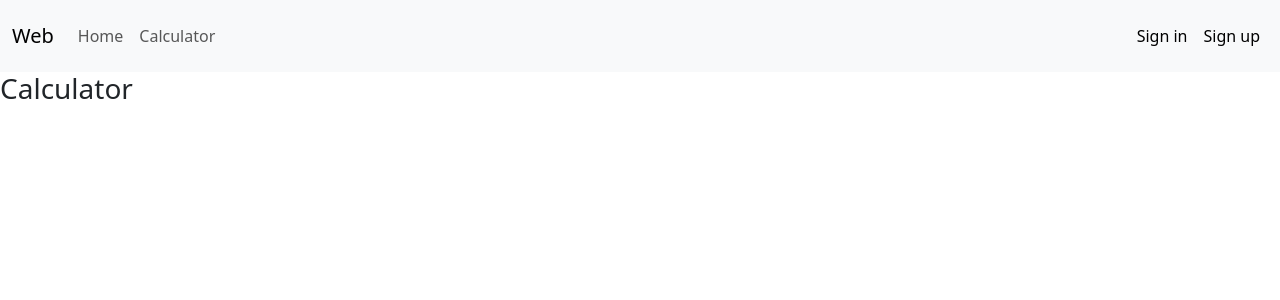
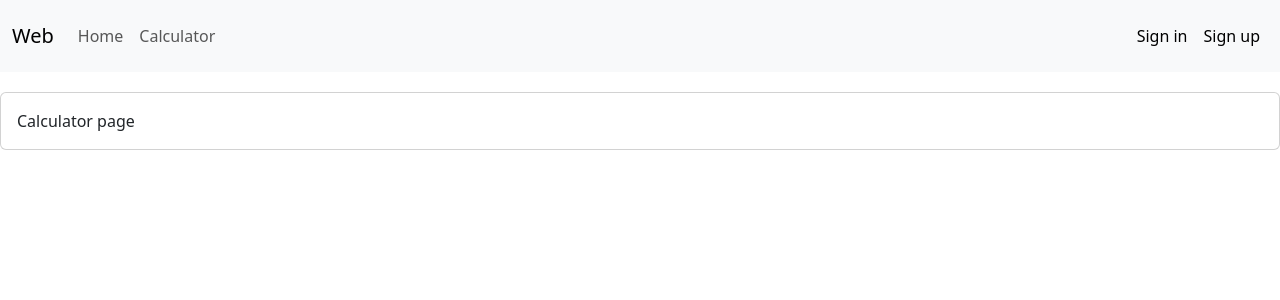
Before and after one commit to goodkillerchen/react-calculator-app, a React (Create React App) app: page /calculator in a window 1280 px wide. Shown: the top 300 px of the page. Built offline with nearby package versions, Linux system fonts and the light colour scheme.

Commit message:
base added

```diff
--- /dev/null
+++ b/src/component/content/Base.jsx
@@ -0,0 +1,20 @@
+import React, { Component } from 'react';
+
+
+
+class Base extends Component {
+    state = {  }
+    render() {
+        return (
+            <>
+                <div class='card' style={{marginTop: "20px"}}>
+                    <div className='card-body'>
+                        {this.props.children}
+                    </div>
+                </div>
+            </>
+        );
+    }
+}
+
+export default Base;
--- a/src/component/content/Calculator.jsx
+++ b/src/component/content/Calculator.jsx
@@ -1,12 +1,14 @@
 import React, { Component } from 'react';
-
+import Base from './Base';
 
 class Calculator extends Component {
     state = {  }
     render() {
         return (
             <>
-                <h3>Calculator</h3>
+                <Base>
+                    Calculator page
+                </Base>
             </>
         );
     }
--- a/src/component/content/Home.jsx
+++ b/src/component/content/Home.jsx
@@ -1,12 +1,14 @@
 import React, { Component } from 'react';
-
+import Base from './Base';
 
 class Home extends Component {
     state = {  }
     render() {
         return (
             <>
-                <h3>Home</h3>
+                <Base>
+                    Home page
+                </Base>
             </>
         );
     }
--- a/src/component/content/Log.jsx
+++ b/src/component/content/Log.jsx
@@ -1,12 +1,12 @@
 import React, { Component } from 'react';
-
+import Base from './Base';
 
 class Log extends Component {
     state = {  }
     render() {
         return (
             <>
-                <h3>Sign in</h3>
+                <Base>Sign in</Base>
             </>
         );
     }
--- a/src/component/content/NotFound.jsx
+++ b/src/component/content/NotFound.jsx
@@ -1,13 +1,13 @@
 import React, { Component } from 'react';
-
+import Base from './Base';
 
 class NotFound extends Component {
     state = {  }
     render() {
         return (
-            <h3>
-                The page is not found!!
-            </h3>
+            <>
+                <Base>404 not found !!</Base>
+            </>
         );
     }
 }
--- a/src/component/content/Register.jsx
+++ b/src/component/content/Register.jsx
@@ -1,11 +1,12 @@
 import React, { Component } from 'react';
+import Base from './Base';
 
 class Register extends Component {
     state = {  }
     render() {
         return (
             <>
-                <h3>Sign up</h3>
+                <Base>Sign up</Base>
             </>
         );
     }
--- a/src/component/navbar.jsx
+++ b/src/component/navbar.jsx
@@ -1,5 +1,6 @@
 import React, { Component } from 'react';
 import 'bootstrap/dist/css/bootstrap.css';
+import { Link } from 'react-router-dom';
 
 class Navbar extends Component {
     state = {}
@@ -8,26 +9,26 @@ class Navbar extends Component {
             <>
                 <nav className ="navbar navbar-expand-lg bg-body-tertiary">
                     <div className ="container-fluid">
-                        <a className="navbar-brand" href="/">Web</a>
+                        <Link className="navbar-brand" to="/">Web</Link>
                         <button className="navbar-toggler" type="button" data-bs-toggle="collapse" data-bs-target="#navbarText" aria-controls="navbarText" aria-expanded="false" aria-label="Toggle navigation">
                             <span className="navbar-toggler-icon"></span>
                         </button>
                         <div className="collapse navbar-collapse" id="navbarText">
                             <ul className="navbar-nav me-auto mb-2 mb-lg-0">
                                 <li className="nav-item">
-                                    <a className="nav-link" href="/">Home</a>
+                                    <Link className="nav-link" to="/">Home</Link>
                                 </li>
                                 <li className="nav-item">
-                                    <a className="nav-link" href="/calculator">Calculator</a>
+                                    <Link className="nav-link" to="/calculator">Calculator</Link>
                                 </li>
                             </ul>
                             <span className="navbar-text">
                                 <ul className="navbar-nav me-auto mb-2 mb-lg-0">
                                     <li className="nav-item">
-                                        <a className="nav-link" href="/signIn">Sign in</a>
+                                        <Link className="nav-link" to="/signIn">Sign in</Link>
                                     </li>
                                     <li className="nav-item">
-                                        <a className="nav-link" href="/signUp">Sign up</a>
+                                        <Link className="nav-link" to="/signUp">Sign up</Link>
                                     </li>
                                 </ul>
                             </span>
```
